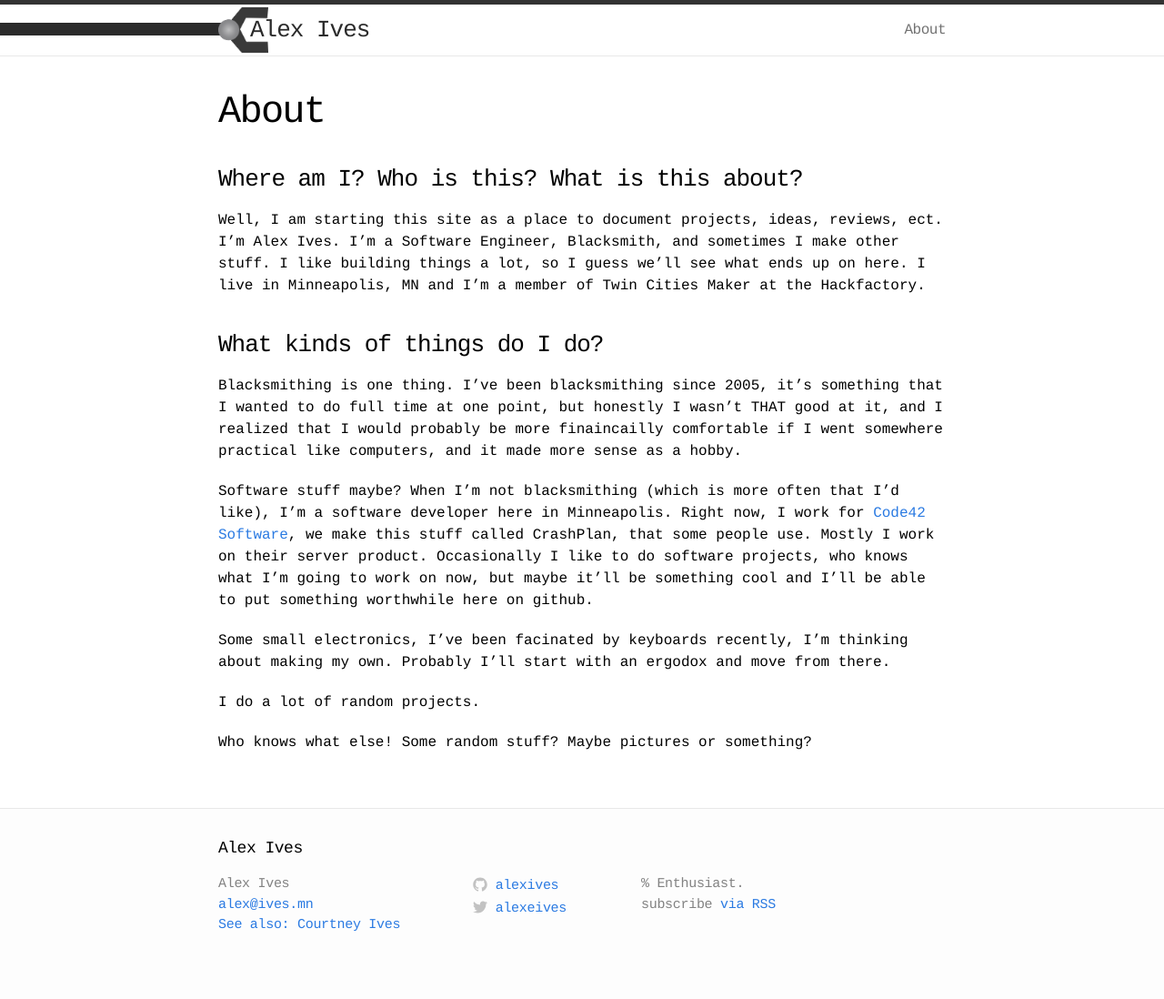
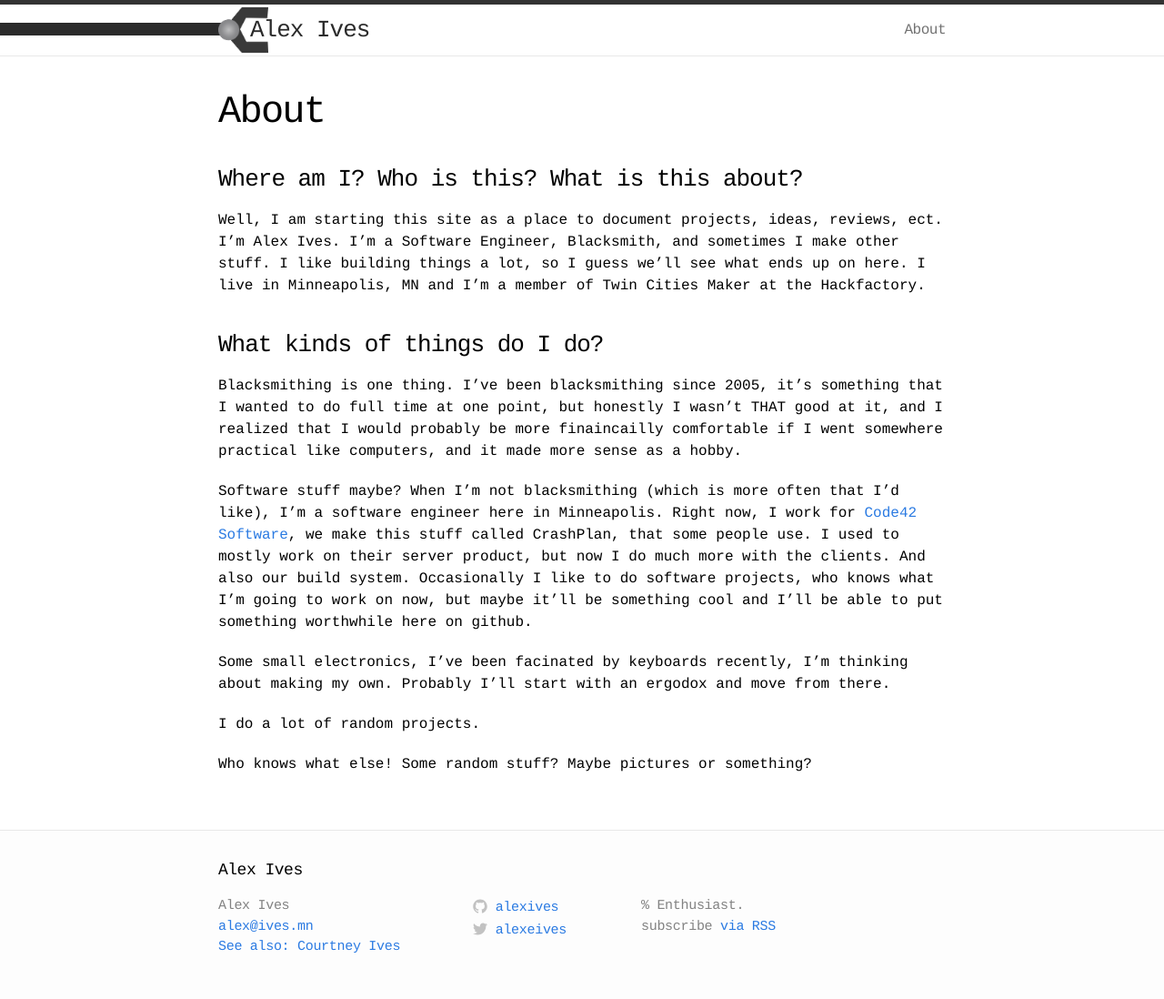
Before and after one commit to alexives/alexives.github.io, a Jekyll site: the page built from about.md, in a window 1280 px wide. Shown: the whole page at 91% size. Built offline with Jekyll 4.4.1, drawn with Linux system fonts in a browser that asks for light colours; before the commit the page ends 1074 px from its top, so only the background shows below that.

Commit message:
Updated about.md with a more accurate description of my current self.

```diff
--- a/about.md
+++ b/about.md
@@ -11,7 +11,7 @@ Well, I am starting this site as a place to document projects, ideas, reviews, e
 
 Blacksmithing is one thing. I've been blacksmithing since 2005, it's something that I wanted to do full time at one point, but honestly I wasn't THAT good at it, and I realized that I would probably be more finaincailly comfortable if I went somewhere practical like computers, and it made more sense as a hobby.
 
-Software stuff maybe? When I'm not blacksmithing (which is more often that I'd like), I'm a software developer here in Minneapolis. Right now, I work for [Code42 Software](http://www.code42.com), we make this stuff called CrashPlan, that some people use. Mostly I work on their server product. Occasionally I like to do software projects, who knows what I'm going to work on now, but maybe it'll be something cool and I'll be able to put something worthwhile here on github.
+Software stuff maybe? When I'm not blacksmithing (which is more often that I'd like), I'm a software engineer here in Minneapolis. Right now, I work for [Code42 Software](http://www.code42.com), we make this stuff called CrashPlan, that some people use. I used to mostly work on their server product, but now I do much more with the clients. And also our build system. Occasionally I like to do software projects, who knows what I'm going to work on now, but maybe it'll be something cool and I'll be able to put something worthwhile here on github.
 
 Some small electronics, I've been facinated by keyboards recently, I'm thinking about making my own. Probably I'll start with an ergodox and move from there.
 
```
